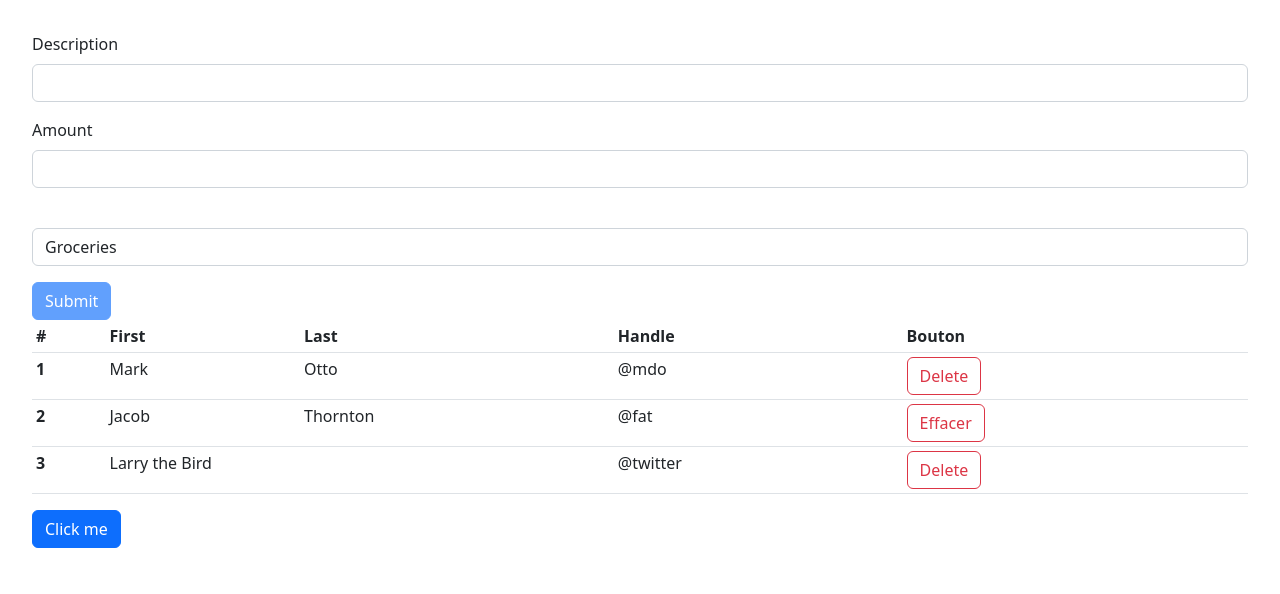
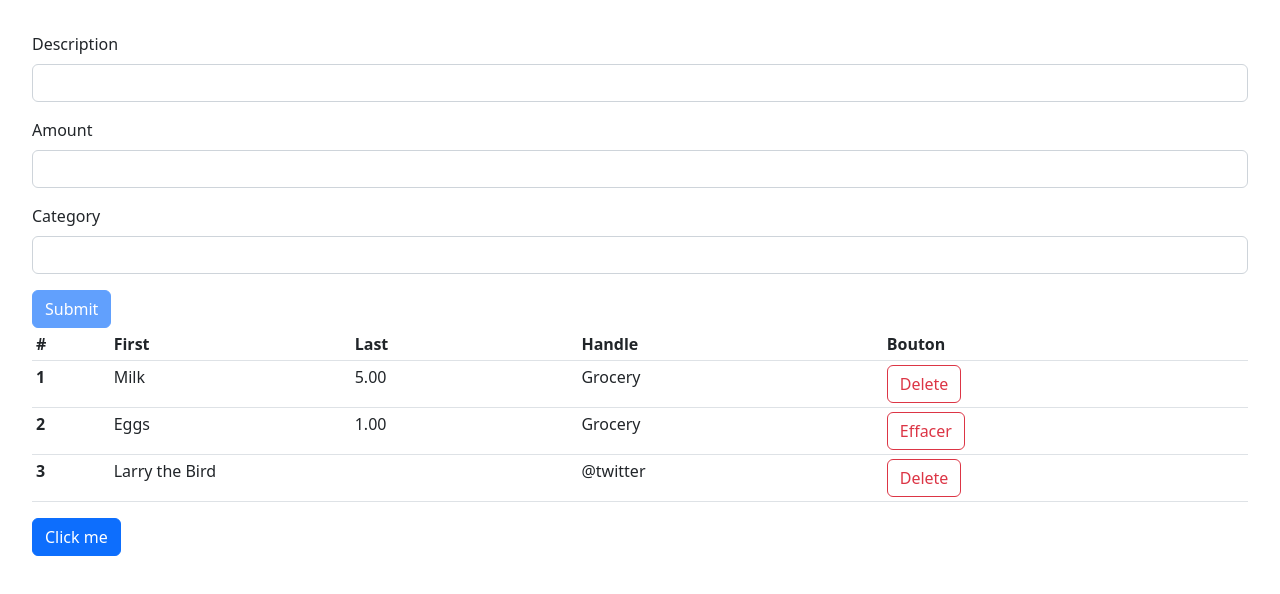
Before and after one commit to MrTuttle/react-app, a React (Vite) app: page / in a window 1280 px wide. Shown: the top 594 px of the page. Built offline with nearby package versions, Linux system fonts and the light colour scheme.

Commit message:
category form todo: pass props

```diff
--- a/src/components/FormProducts.tsx
+++ b/src/components/FormProducts.tsx
@@ -20,7 +20,8 @@ const Form = () => {
     formState: { errors, isValid },
   } = useForm<FormData>({ resolver: zodResolver(schema) });
 
-  const onSubmit = (data: FieldValues) => console.log(data);
+  // const onSubmit = (data: FieldValues) => console.log("affiche les datas" + data);
+  const onSubmit = (data: FieldValues) => console.log("affiche les datas" + data.description);
 
   return (
     <form onSubmit={handleSubmit(onSubmit)}>
@@ -53,8 +54,9 @@ const Form = () => {
         )}
       </div>
       <div className="form-group mb-3">
-        <label htmlFor="" className="form-label"></label>
+        <label htmlFor="" className="form-label">Category</label>
         <select type="text" className="form-control" >
+          <option value=""></option>
           <option value="">Groceries</option>
           <option value="">Utilities</option>
           <option value="">Entertainment</option>
--- a/src/components/Listing.tsx
+++ b/src/components/Listing.tsx
@@ -16,17 +16,17 @@ function List() {
   <tbody>
     <tr>
       <th scope="row">1</th>
-      <td>Mark</td>
-      <td>Otto</td>
-      <td>@mdo</td>
+      <td>Milk</td>
+      <td>5.00</td>
+      <td>Grocery</td>
       <td><Button children="Delete"/></td>
 
     </tr>
     <tr>
       <th scope="row">2</th>
-      <td>Jacob</td>
-      <td>Thornton</td>
-      <td>@fat</td>
+      <td>Eggs</td>
+      <td>1.00</td>
+      <td>Grocery</td>
       <td><button className="btn btn-outline-danger">Effacer</button></td>
 
     </tr>
```
Also changed, not shown: src/App.tsx (+7 -1 lines), src/components/Product.tsx (added, +22 -0 lines).
